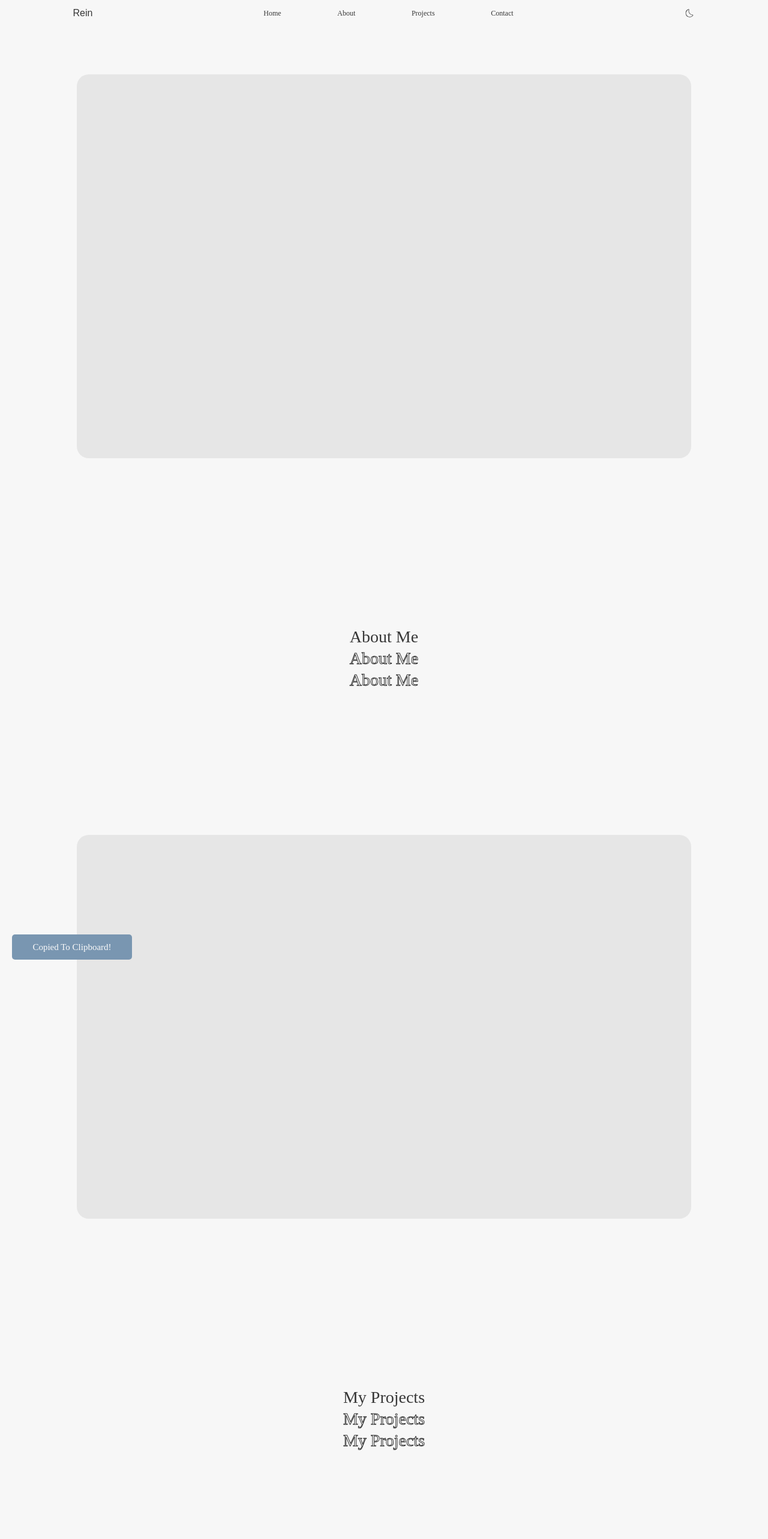
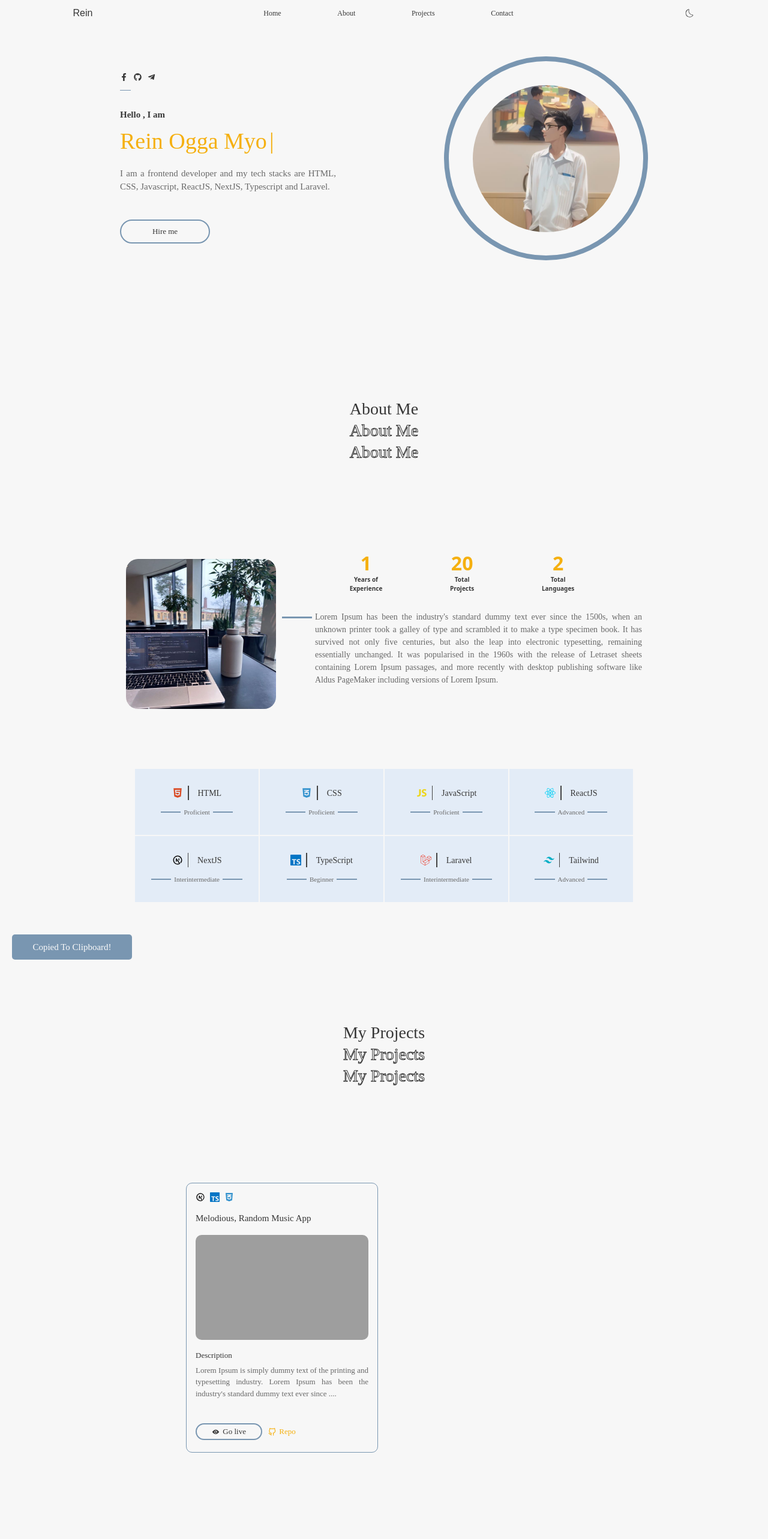
Before and after one commit to juniaaaa133/my-portfolio, a Next.js app: page / in a window 1280 px wide. Shown: the top 2566 px of the page at 60% size. Built offline with nearby package versions, Linux system fonts and the light colour scheme; grey boxes are pictures that could not be loaded; a web font is replaced by a local one.

Commit message:
Fetched local data & implement

```diff
--- a/src/ELEMENTX/Ui/Icons/IconX.jsx
+++ b/src/ELEMENTX/Ui/Icons/IconX.jsx
@@ -11,6 +11,7 @@ import { FaPinterestP } from "react-icons/fa";
 import { FaTiktok } from "react-icons/fa";
 import { FaLinkedinIn } from "react-icons/fa";
 import { useTheme } from 'next-themes';
+import { FaGithub } from "react-icons/fa6";
 
 
 const IconX = ({type ,url}) => {
@@ -36,6 +37,8 @@ const IconX = ({type ,url}) => {
 <FaTiktok className={`mega-trans  text-[50px] icn_a ${theme == 'dark' ? 'fontclDH':'fontclH'}`}/>
 :type == 'linkedin' ?
 <FaLinkedinIn className={`mega-trans  text-[50px] icn_a ${theme == 'dark' ? 'fontclDH':'fontclH'}`}/>
+:type == 'github' ?
+<FaGithub className={`mega-trans  text-[50px] icn_a ${theme == 'dark' ? 'fontclDH':'fontclH'}`}/>
 :
 <FaPinterestP className={`mega-trans  text-[50px] icn_a ${theme == 'dark' ? 'fontclDH':'fontclH'}`}/>
         }
--- a/src/app/projects/[projectId]/page.tsx
+++ b/src/app/projects/[projectId]/page.tsx
@@ -6,12 +6,14 @@ import '@/ELEMENTX/abstract/abstract.css';
 import ProjectDetailPage from '@/components/projects/ProjectDetail';
 import { ThemeProvider, useTheme } from 'next-themes';
 
-const ProjectDetail = ({params} : {params : {projectId: number}}) => {
+const ProjectDetail = ({params} : {params : {projectId: string}}) => {
 
+
+  console.log(params.projectId)
   return (
    <div suppressHydrationWarning >
 <ThemeProvider>
-<ProjectDetailPage />
+<ProjectDetailPage id={params.projectId} />
 </ThemeProvider>
    </div>
   )
--- a/src/components/about/About.tsx
+++ b/src/components/about/About.tsx
@@ -1,58 +1,63 @@
-import React, { useContext, useState } from 'react'
+import React, { useContext, useEffect, useState } from 'react'
 import TitleX from '@/ELEMENTX/Ui/Title/TitleX';
 import Infos from './Infos';
 import { useTheme } from 'next-themes';
 import LoaderS from '@/ELEMENTX/Ui/Loader/LoaderS';
+import { AboutType } from '@/types';
+import { about_data } from '@/data';
 
 const About = ({id} : {id: string}) => {
 
-  let [data,setData] = useState([]);
   let {theme}  = useTheme();
+  let [data,setData] = useState<AboutType>();
+
+  //api fetching style
+  let FetchData = () => {
+    setData(about_data);
+  }
+
+  useEffect(()=>{
+    FetchData();
+  },[])
 
   return (
     <div id={id}>
       <TitleX name={'About Me'} theme={theme}/>
    {
-    data.length == 0 ?
+    data == undefined ?
     <LoaderS />
     :
  <>
     <div className="abt-main frame">
-    <img src="https://i.pinimg.com/564x/c7/cc/11/c7cc119cffc5fa2aab85538e0171d8d4.jpg" alt="" className="bg-sec abt-img" />
+    <img src={data.about_image} alt="" className="bg-sec abt-img" />
     <div className="abt-detail-ctn">
     <div className="abt-profile-ctn">
     <div className="abt-profile">
-        <div className={`fontcl2 text-[32px] font-[600] abt-title`}>7</div>
+        <div className={`fontcl2 text-[32px] font-[600] abt-title`}>{data.exp_data}</div>
         <div className={`${theme == 'dark' ? 'fontclD': ' fontcl'} font-[600] mega-trans  text-[10px] abt-desc1`}>Years of </div>
         <div className={`${theme == 'dark' ? ' fontclD' : 'fontcl'} font-[600] mega-trans text-[10px] abt-desc2`}>Experience</div>
       </div>
       <div className="abt-profile">
-        <div className={`fontcl2 text-[32px] font-[600] abt-title`}>7</div>
-        <div className={`${theme == 'dark' ? 'fontclD': ' fontcl'} font-[600] mega-trans  text-[10px] abt-desc1`}>Years of </div>
-        <div className={`${theme == 'dark' ? ' fontclD' : 'fontcl'} font-[600] mega-trans text-[10px] abt-desc2`}>Experience</div>
+        <div className={`fontcl2 text-[32px] font-[600] abt-title`}>{data.proj_data}</div>
+        <div className={`${theme == 'dark' ? 'fontclD': ' fontcl'} font-[600] mega-trans  text-[10px] abt-desc1`}>Total </div>
+        <div className={`${theme == 'dark' ? ' fontclD' : 'fontcl'} font-[600] mega-trans text-[10px] abt-desc2`}>Projects</div>
       </div>
       <div className="abt-profile">
-        <div className={`fontcl2 text-[32px] font-[600] abt-title`}>7</div>
-        <div className={`${theme == 'dark' ? 'fontclD': ' fontcl'} font-[600] mega-trans  text-[10px] abt-desc1`}>Years of </div>
-        <div className={`${theme == 'dark' ? ' fontclD' : 'fontcl'} font-[600] mega-trans text-[10px] abt-desc2`}>Experience</div>
+        <div className={`fontcl2 text-[32px] font-[600] abt-title`}>{data.language_data}</div>
+        <div className={`${theme == 'dark' ? 'fontclD': ' fontcl'} font-[600] mega-trans  text-[10px] abt-desc1`}>Total </div>
+        <div className={`${theme == 'dark' ? ' fontclD' : 'fontcl'} font-[600] mega-trans text-[10px] abt-desc2`}>Languages</div>
       </div>
 
 </div>
    <div className="abt-detail-parent">
     <div className="abt-detail-bar bg-sec"></div>
-   <div className={`${theme == 'dark' ? 'fontcl3D':'fontcl3' } mega-trans sec-f text-[14px] abt-detail`}>
-        {
-          `
-          Lorem Ipsum has been the industry's standard dummy text ever since the 1500s, when an unknown printer took a galley of type and scrambled it to make a type specimen book. It has survived not only five centuries, but also the leap into electronic typesetting, remaining essentially unchanged. It was popularised in the 1960s with the release of Letraset sheets containing Lorem Ipsum passages, and more recently with desktop publishing software like Aldus PageMaker including versions of Lorem Ipsum.
-          `
-        }
-      </div>
+   <div className={`${theme == 'dark' ? 'fontcl3D':'fontcl3' } mega-trans sec-f text-[14px] abt-detail`}>{data.about_text}</div>
    </div>
 
     </div>
     </div>
         <div className="bar"></div>
-        <Infos />
+        <Infos skillData={data.skills}/>
  </>
    }
     </div>
--- a/src/components/about/Infos.tsx
+++ b/src/components/about/Infos.tsx
@@ -13,19 +13,17 @@ import { FaFigma } from "react-icons/fa";
 import { SiTailwindcss } from "react-icons/si";
 import { useTheme } from 'next-themes';
 
-const Infos = () => {
+const Infos = ({skillData} : {
+  skillData : {id : number ,logo :string,percentage : number}[]
+}) => {
 
-  let {theme}  = useTheme();
-  let percentage = 80;
-  let name = 'HTML';
-  let logo = 'HTML';
-
+  let {theme}  = useTheme()
 
   return (
    <div className="info-main frame">
-    {/* <div className={`info-tech-ctn`}>
+    <div className={`info-tech-ctn`}>
         {
-          Skills.map(({logo , percentage} , idx :number) => (
+          skillData.map(({logo , percentage} , idx :number) => (
             <div key={idx} className={`mega-trans ${theme == 'dark' ? 'infoD' : 'info'}`}>
          <div className="info-desc-ctn">
          <div className="info-tag-ctn">
@@ -70,7 +68,7 @@ const Infos = () => {
           ))
         }
 
-    </div> */}
+    </div>
    </div>
   )
 }
--- a/src/components/home/HomePage.tsx
+++ b/src/components/home/HomePage.tsx
@@ -1,6 +1,5 @@
 'use client'
-import { txt, txt_h } from '@/data';
-import React, { useContext, useState } from 'react'
+import React, { useContext, useEffect, useState } from 'react'
 import Typed from 'typed.js';
 import { Cursor , useTypewriter } from 'react-simple-typewriter';
 import IconX from '@/ELEMENTX/Ui/Icons/IconX';
@@ -8,44 +7,55 @@ import ButtonR from '@/ELEMENTX/Ui/Buttons/ButtonR'
 import { useTheme } from 'next-themes';
 import { Link } from 'react-scroll';
 import LoaderS from '@/ELEMENTX/Ui/Loader/LoaderS'
+import { HeroType, SocialType } from '@/types';
+import { hero_data, social_data } from '@/data';
 
 const HomePage = ({id } : {id: string}) => {
 
-  let [data,setData] = useState([]);
   let {theme} = useTheme();
+  let [data,setData] = useState<HeroType>();
+  let [socialData,setSocialData] = useState<SocialType>();
+
+  //api fetching style
+  let FetchData = () => {
+    setData(hero_data);
+    setSocialData(social_data);
+  }
+
+  useEffect(()=>{
+    FetchData();
+  },[])
+
   let [text] = useTypewriter({
-  words : ['Rein Ogga Myo','Front-end Developer'],
-  loop : true ,
-  typeSpeed : 100,
-  delaySpeed:  6000,
-  deleteSpeed : 100,
-})
+    words : data?.mega_text !== undefined ? data.mega_text : ['',''],
+    loop : true ,
+    typeSpeed : 100,
+    delaySpeed:  6000,
+    deleteSpeed : 100,
+  })
 
   return (
-    data.length == 0 ?
+    data == undefined || socialData == undefined?
     <LoaderS />
     :
     <div id={id} className="hm-main frame">
       <div className="hm-sec hmsec1">
        <div className="hm-icn-main">
        <div className="hm-icn-ctn">
-          <IconX url='/' type='facebook'/>
-          <IconX url='/' type='instagram'/>
-          <IconX url='/' type='telegram'/>
-
+          <IconX url={socialData.fb_social} type={data.social_name.social1}/>
+          <IconX url={socialData.github_social} type={data.social_name.social2}/>
+          <IconX url={socialData.telegram_social} type={data.social_name.social3}/>
         </div>
         <div className="hm-line bg-sec"></div>
        </div>
-<div className={`${theme == 'dark' ? 'fontclD':'fontcl'} displaylp-tb mega-trans hm-sub  sec-f `}>Hello , I am</div>
+<div className={`${theme == 'dark' ? 'fontclD':'fontcl'} displaylp-tb mega-trans hm-sub  sec-f `}>{data.mini_text}</div>
 <div className="hm-mega-ctn flex gap-[1px] items-center displaylp-tb">
   <div className="hm-mega fontcl2 sec-f"> {text}</div>
   <div className="hm-mega fontcl2 sec-f">
     <Cursor cursorStyle='|'/>
   </div>
 </div>
-<div className={`hm-desc-ctn sec-f text-[15px] mega-trans ${theme == 'dark' ? 'fontcl3D':'fontcl3'}`}>
-  I am a frontend developer and my tech stacks are HTML, CSS, Javascript, ReactJS, NextJS, Typescript and Laravel.
-</div>
+<div className={`hm-desc-ctn sec-f text-[15px] mega-trans ${theme == 'dark' ? 'fontcl3D':'fontcl3'}`}>{data.desc}</div>
 <div className="mini-bar"></div>
 <Link to='#contact'  smooth={true} offset={200} duration={1000}>
 <ButtonR theme={theme} text={'Hire me'} width='w-[150px]' />
@@ -54,11 +64,11 @@ const HomePage = ({id } : {id: string}) => {
       </div>
       <div className="hm-sec hmsec2">
 <div className="hm-ring1"></div>
-<img src="https://i.pinimg.com/564x/19/b4/8b/19b48b405daf99ac712b9d5d0be4dbf5.jpg" alt="" className='bg-sec hm-img' />
+<img src={data.image} alt="" className='bg-sec pic hm-img' />
       </div>
       <div className="hm-sec displaymb hmsec3">
 
-<div className={`${theme == 'dark' ? 'fontclD':'fontcl'} mega-trans hm-sub  sec-f `}>Hello , I am</div>
+<div className={`${theme == 'dark' ? 'fontclD':'fontcl'} mega-trans hm-sub  sec-f `}>{data.mini_text}</div>
 <div className="hm-mega-ctn flex gap-[1px] items-center">
   <div className="hm-mega fontcl2 sec-f"> {text}</div>
   <div className="hm-mega fontcl2 sec-f">
--- a/src/components/projects/Project.tsx
+++ b/src/components/projects/Project.tsx
@@ -1,51 +1,63 @@
 import TitleX from '@/ELEMENTX/Ui/Title/TitleX'
 import TechX from '@/ELEMENTX/Ui/Tech/TechX';
 import ButtonRr from '@/ELEMENTX/Ui/Buttons/ButtonRr';
-import React, { useContext, useState } from 'react'
+import React, { useContext, useEffect, useState } from 'react'
 import {Link}  from 'react-scroll'
 import { useTheme } from 'next-themes';
 import { useRouter } from 'next/navigation';
 import LoaderS from '@/ELEMENTX/Ui/Loader/LoaderS';
+import { ProjectType } from '@/types';
+import { project_data } from '@/data';
 
 const Project = ({id} : {id : string}) => {
 
-  let [data,setData] = useState([]);
   let {theme}  = useTheme();
   let route = useRouter();
+  let [data,setData] = useState<ProjectType[]>();
 
-  let desc = `
-In publishing and graphic design, Lorem ipsum is a placeholder text commonly used to demonstrate the visual form of a document or a typeface without relying on meaningful content. Lorem ipsum may be used as a placeholder before the final copy is available.
-`
+  //api fetching style
+  let FetchData = () => {
+    setData(project_data);
+  }
+
+  useEffect(()=>{
+    FetchData();
+  },[])
+
   return (
     <div id={id}>
       <TitleX name='My Projects' theme={theme}/>
 {
-  data.length == 0 ?
+  data == undefined?
   <LoaderS />
   :
   <div className="pj-main frame">
-  <div onClick={()=>route.push('/projects/1')} className="pj bcu">
+ {
+  data.map((project,index: number) => (
+    <div key={index} onClick={()=>route.push(`/projects/${project.id}`)} className="pj bcu">
     <div className="pj-techs">
-      <TechX logo='NextJS' />
-      <TechX logo='TypeScript' />
-      <TechX logo='CSS' />
+{
+  project.tech_stacks.map((data,index : number) => <TechX key={index} logo={data} /> )
+}
     </div>
-    <div className={`${theme == 'dark' ? 'fontclD' : 'fontcl' } text-[15px]  sec-f mega-trans pj-title`}>Melodious, Random Music App </div>
-    <img  src="https://i.pinimg.com/736x/b0/4a/d7/b04ad77c207dbc4de31a3196074c03d8.jpg" alt="" className="pj-img pic" />
+    <div className={`${theme == 'dark' ? 'fontclD' : 'fontcl' } text-[15px]  sec-f mega-trans pj-title`}>{project.title}</div>
+    <img  src={project.cover_image} alt="" className="pj-img pic" />
     <div className="pj-info-ctn">
       <div className={`pj-desc sec-f text-[13px] meage-trans ${theme == 'dark' ? 'fontclD' : 'fontcl'}`}>
         Description
       </div>
       <div className={`pj-desc-txt text-[13px] mega-trans text-justify sec-f ${theme == 'dark' ? 'fontcl3D' : 'fontcl3'}` }>
-        {desc.length < 150 ? desc: desc.substring(0,151) + '...Read More.'}
+        {project.desc.length < 150 ? project.desc: project.desc.substring(0,151) + '....'}
       </div>
 <div className="pj-btn-ctn">
-<ButtonRr url='https://github.com/juniaaaa133/my-portfolio' text={'Go live'} theme={theme} wh={'pj-live-btn'} type={'live'} />
-<ButtonRr url='/' text={'Repo'} theme={theme} wh={'pj-repo-btn'} type={'repo'} />
+<ButtonRr url={project.live_url} text={'Go live'} theme={theme} wh={'pj-live-btn'} type={'live'} />
+<ButtonRr url={project.repo_url} text={'Repo'} theme={theme} wh={'pj-repo-btn'} type={'repo'} />
 
 </div>
     </div>
   </div>
+  ))
+ }
 </div>
 }
     </div>
--- a/src/components/projects/ProjectDetail.tsx
+++ b/src/components/projects/ProjectDetail.tsx
@@ -1,23 +1,41 @@
+'use client'
 import ButtonRr from '@/ELEMENTX/Ui/Buttons/ButtonRr';
 import LoaderS from '@/ELEMENTX/Ui/Loader/LoaderS';
 import TechX from '@/ELEMENTX/Ui/Tech/TechX';
+import { project_data } from '@/data';
+import { ProjectType } from '@/types';
 import { useTheme } from 'next-themes';
-import React, { useContext, useState } from 'react'
+import React, { useContext, useEffect, useState } from 'react'
 
-const ProjectDetailPage = () => {
+const ProjectDetailPage = ({id} : {
+    id : string,
+}) => {
 
-let [data,setData] = useState([]);
-let {theme} = useTheme();
+
+  let {theme} = useTheme();
+  let [data,setData] = useState<ProjectType>();
+
+  //api fetching style
+  let FetchData = () => {
+    let filteredProject = project_data.filter((data) => (data.id === parseInt(id)))
+    console.log(typeof id)
+    setData(filteredProject[0])
+  }
+
+  useEffect(()=>{
+    FetchData();
+  },[])
+
   return (
- data.length == 0 ?
+ data == undefined ?
  <LoaderS />
  :
  <div className='pjd-main frame bar'>
  <div className="pjd-div1">
- <div className={`${theme == 'dark' ? 'fontclD' : 'fontcl' } trans sec-f pjd-title-def`}>Melodious , Random Music Album Generating App</div>
-     <div className={`${theme == 'dark' ? 'fontclD' : 'fontcl' } trans sec-f pjd-title`}>Melodious , Random Music Album Generating App</div>
+ <div className={`${theme == 'dark' ? 'fontclD' : 'fontcl' } trans sec-f pjd-title-def`}>{data.title}</div>
+     <div className={`${theme == 'dark' ? 'fontclD' : 'fontcl' } trans sec-f pjd-title`}>{data.title}</div>
      <div className={`${theme == 'dark' ? 'pjd-img-ctn1D' : 'pjd-img-ctn1'} trans  bg-sec`}>
-         <img src="https://i.pinimg.com/736x/71/11/f9/7111f9908d41bb1a4bb97dc68d0387fe.jpg" alt="" className="pic pjd-img1" />
+         <img src={data.mockup_images.laptop_image} alt="" className="pic pjd-img1" />
      </div>
  </div>
  <div className="pjd-div2 bar">
@@ -27,14 +45,13 @@ let {theme} = useTheme();
              <div className="pjd-line bg-sec"></div>
          </div>
          <div className="pjd-techs">
-             <TechX logo='ReactJS' />
-             <TechX logo='TypeScript' />
-             <TechX logo='Laravel' />
-
+             {
+                data.tech_stacks.map((stack,index: number) => <TechX key={index} logo={stack} />)
+             }
          </div>
      </div>
  <div className='pjd-img-ctn2 trans bg-sec'>
-         <img src="https://i.pinimg.com/564x/e5/17/6f/e5176f1a3272a1b18c2b5542ec9dba9f.jpg" alt="" className="pic pjd-img2" />
+         <img src={data.mockup_images.tablet_image} alt="" className="pic pjd-img2" />
      </div>
  </div>
  <div className="pjd-div3 big-bar">
@@ -42,22 +59,16 @@ let {theme} = useTheme();
     <div className="pjd-desc-main">
     <div className="pjd-desc-ctn">
          <div className="pjd-desc-title fontcl2 text-[16px] sec-f">Project Description</div>
-         <div className={`pjd-desc sec-f mega-trans text-[13px] ${theme == 'dark' ? 'fontcl3D' : 'fontcl3'}`}>
-             {
-                 `
-                 It is a long established fact that a reader will be distracted by the readable content of a page when looking at its layout. The point of using Lorem Ipsum is that it has a more-or-less normal distribution of letters, as opposed to using 'Content here, content here', making it look like readable English. Many desktop publishing packages and web page editors now use Lorem Ipsum as their default model text, and a search for 'lorem ipsum' will uncover many web sites still in their infancy. Various versions have evolved over the years, sometimes by accident, sometimes on purpose (injected humour and the like)
-                   `
-             }
-         </div>
+         <div className={`pjd-desc sec-f mega-trans text-[13px] ${theme == 'dark' ? 'fontcl3D' : 'fontcl3'}`}>{data.desc}</div>
      </div>
      <div className="pjd-btn-ctn">
-<ButtonRr url='/' text={'Go live'} theme={theme} wh={'pj-live-btn'} type={'live'} />
-<ButtonRr url='/' text={'Repo'} theme={theme} wh={'pjd-repo-btn'} type={'repo'} />
+<ButtonRr url={data.live_url} text={'Go live'} theme={theme} wh={'pj-live-btn'} type={'live'} />
+<ButtonRr url={data.repo_url} text={'Repo'} theme={theme} wh={'pjd-repo-btn'} type={'repo'} />
 
 </div>
     </div>
      <div className='pjd-img-ctn3 trans bg-sec'>
-         <img src="https://i.pinimg.com/736x/57/8a/f1/578af1d1d37c0d4357a20d51e63b24db.jpg" alt="" className="pic pjd-img3" />
+         <img src={data.mockup_images.mobile_image} alt="" className="pic pjd-img3" />
      </div>
  </div>
 
--- a/src/data/index.ts
+++ b/src/data/index.ts
@@ -16,7 +16,12 @@ export const hero_data  : HeroType = {
         'Frontend Developer'
     ],
     desc : 'I am a frontend developer and my tech stacks are HTML, CSS, Javascript, ReactJS, NextJS, Typescript and Laravel.',
-      image : '/img/mypic.jgp',
+    image : '/img/mypic.jpg',
+    social_name : {
+        social1 : 'facebook',
+        social2 : 'github',
+        social3 : 'telegram',
+    }
 };
 
 export const about_data :AboutType  = {
@@ -50,8 +55,8 @@ export const project_data :ProjectType[] = [
         Lorem Ipsum is simply dummy text of the printing and typesetting industry. Lorem Ipsum has been the industry's standard dummy text ever since the 1500s, when an unknown printer took a galley of type and scrambled it to make a type specimen book.
         `,
         cover_image : 'https://i.pinimg.com/736x/b0/4a/d7/b04ad77c207dbc4de31a3196074c03d8.jpg',
-        live_url : '/',
-        repo_url : '/',
+        live_url : 'https://melodious.vercel.app/',
+        repo_url : 'https://github.com/juniaaaa133/melodious',
         mockup_images : {
             laptop_image : 'https://i.pinimg.com/736x/01/01/95/01019534d9fed7113feda3865ad6fbfc.jpg',
             mobile_image : 'https://i.pinimg.com/736x/01/01/95/01019534d9fed7113feda3865ad6fbfc.jpg',
--- a/src/types/index.ts
+++ b/src/types/index.ts
@@ -3,6 +3,11 @@ export type HeroType = {
     mega_text : string[]  ,
     desc : string  ,
     image : string,
+    social_name : {
+        social1 : string,
+        social2 : string,
+        social3 : string,
+    }
 }
 
 export type AboutType = {
```
